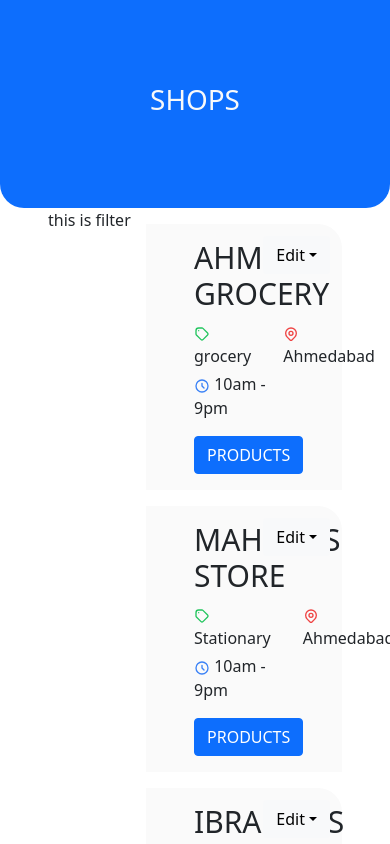
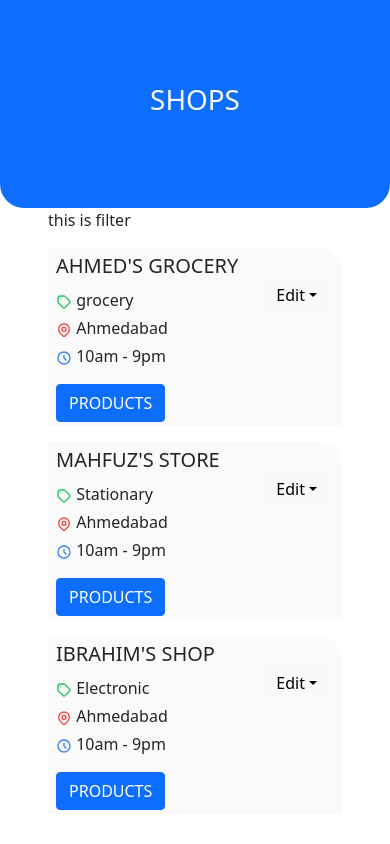
Before and after one commit to mahfuzswaron/shop-list, a React (Create React App) app: page / in a window 390 px wide. Shown: the top 844 px of the page. Built offline with nearby package versions, Linux system fonts and the light colour scheme.

Commit message:
shops responsiveness done

```diff
--- a/src/components/Home/Home.js
+++ b/src/components/Home/Home.js
@@ -7,7 +7,7 @@ const Home = () => {
     return (
         <div>
             <Banner />
-            <section className='flex justify-between px-5 lg:px-20'>
+            <section className='flex lg:flex-row flex-col justify-between px-5 lg:px-20'>
                 <Filter />
                 <Shops />
             </section>
--- a/src/components/Shops/Shop.js
+++ b/src/components/Shops/Shop.js
@@ -17,9 +17,9 @@ const clockIcon = <svg xmlns="http://www.w3.org/2000/svg" className="h-4 w-4 inl
 const Shop = ({ shop }) => {
     const { name, category, id, area, opening, closing } = shop;
     return (
-        <div className='bg-[#FAFAFA] px-5 py-3 rounded-tr-3xl relative '>
-            <h3 className='text-3xl uppercase'>{name}</h3>
-            <div className='flex space-x-8'>
+        <div className='bg-[#FAFAFA] px-2 lg:px-5 py-1  lg:py-3 rounded-tr-3xl relative '>
+            <h3 className='lg:text-3xl text-xl uppercase'>{name}</h3>
+            <div className='lg:flex lg:space-x-8 flex-col space-x-0'>
                 <p className='mb-1'>{tagIcon} {category}</p>
                 <p className='mb-1'>{locationIcon} {area}</p>
             </div>
@@ -27,7 +27,7 @@ const Shop = ({ shop }) => {
             <button className='btn btn-primary '>
                 PRODUCTS
             </button>
-            <div className="absolute top-3 right-3">
+            <div className="absolute top-7 lg:top-3  right-3 bg-transparent">
                 <Dropdown className="bg-transparent">
                     <Dropdown.Toggle variant="light" id="dropdown-basic">
                         Edit
--- a/src/components/Shops/Shops.js
+++ b/src/components/Shops/Shops.js
@@ -32,7 +32,7 @@ const Shops = () => {
     ]
 
     return (
-        <div className="w-2/3 grid grid-cols-1 gap-3 pt-3">
+        <div className="lg:w-2/3 w-full grid grid-cols-1 gap-3 pt-3">
             {
                 shops.map(shop => <Shop key={shop.id} shop={shop} />)
             }
```
